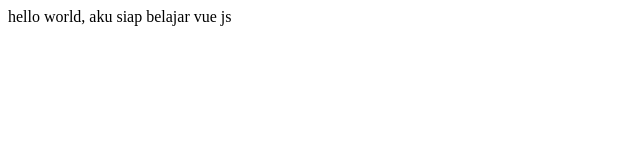
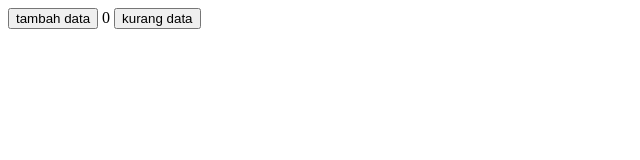
Before and after one commit to AkbarHD/vueJS-practice, a plain HTML site: page index.html in a window 1280 px wide. Shown: the whole page, without its empty margins (0-640 px from the left). Drawn offline with nearby package versions, Linux system fonts and the light colour scheme.

```diff
--- a/index.html
+++ b/index.html
@@ -8,20 +8,30 @@
     <!-- vue js cdn -->
     <script src="https://unpkg.com/vue@3/dist/vue.global.prod.js"></script>
 </head>
+<div id="app">
+    <button @click="tambah()">tambah data</button>
+    {{ count }}
+    <button @click="kurang()">kurang data</button>
+</div>
 
 <body>
-    <div id="app">
-        {{ message }}
-    </div>
     <script>
         const {
             createApp
-        } = Vue // ini bisa digunakan ketika kita sudah menaroh cdn vue js
+        } = Vue
 
         createApp({
             data() {
                 return {
-                    message: 'hello world, aku siap belajar vue js'
+                    count: 0
+                }
+            },
+            methods: {
+                tambah() {
+                    this.count++
+                },
+                kurang() {
+                    this.count--
                 }
             }
         }).mount('#app');
```
Also changed, not shown: index2.html (added, +71 -0 lines).
